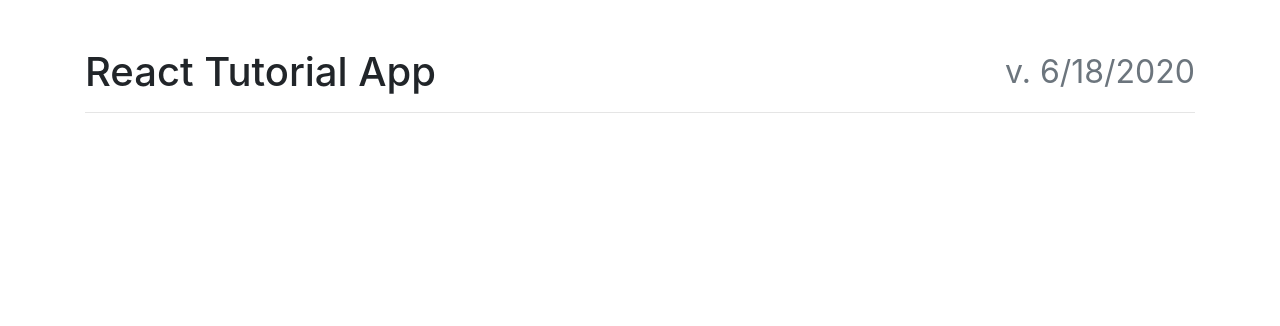
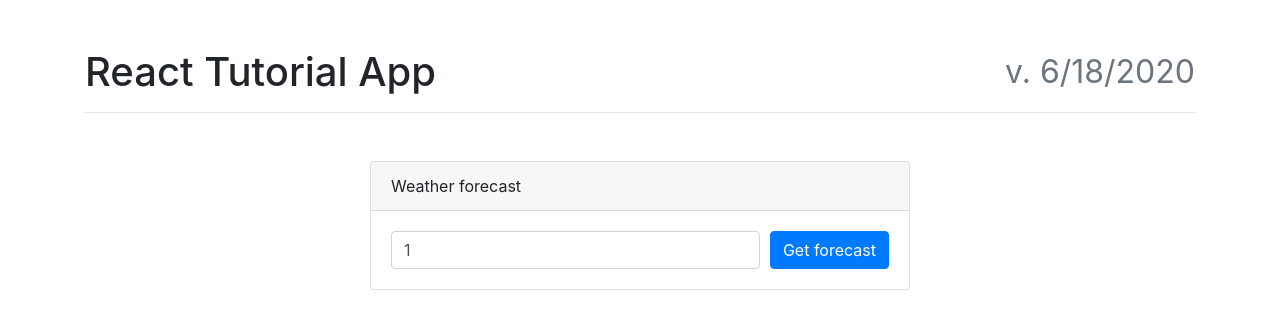
Before and after one commit to pwolaq/react-workshop, a React (Create React App) app: page /weather/1 in a window 1280 px wide. Shown: the top 326 px of the page. Built offline with nearby package versions, Linux system fonts and the light colour scheme.

Commit message:
Setup for exercise 10

```diff
--- /dev/null
+++ b/src/weather/Weather.tsx
@@ -0,0 +1,19 @@
+import React from 'react';
+
+interface WeatherProps {
+}
+
+const Weather: React.FunctionComponent<WeatherProps> = ({ children }) => (
+    <div className="col-6">
+        <div className="card">
+            <div className="card-header">
+                Weather forecast
+            </div>
+            <div className="card-body">
+                {children}
+            </div>
+        </div>
+    </div>
+);
+
+export default Weather;
--- a/src/weather/WeatherContainer.tsx
+++ b/src/weather/WeatherContainer.tsx
@@ -1,9 +1,59 @@
 import React from "react";
+import Weather from "./Weather";
+import { RouteComponentProps } from "react-router-dom";
+import WeatherForm from "./WeatherForm";
 
-class WeatherContainer extends React.Component<any, any> {
+interface WeatherContainerState {
+    city: string;
+}
+
+interface RouteInfo {
+    city?: string;
+}
+
+type WeatherContainerProps = RouteComponentProps<RouteInfo>;
+
+class WeatherContainer extends React.Component<WeatherContainerProps, WeatherContainerState> {
+    state = {
+        city: this.props.match.params.city ?? ""
+    };
+
+    componentDidMount() {
+        if (this.state.city !== '') {
+            this.getForecast();
+        }
+    }
+
+    componentDidUpdate(prevProps: Readonly<WeatherContainerProps>) {
+        if (prevProps.match.params.city !== this.props.match.params.city) {
+            this.setState({
+                city: this.props.match.params.city ?? ""
+            }, this.getForecast);
+        }
+    }
+
+    handleCityChange = (e: React.ChangeEvent<HTMLInputElement>) => this.setState({
+        city: e.target.value
+    });
+
+    handleSubmit = (e: React.FormEvent) => {
+        e.preventDefault();
+        this.props.history.push(`/weather/${this.state.city}`);
+    };
+
+    getForecast = () => {
+        // TODO
+    };
+
     render() {
         return (
-            <div />
+            <Weather>
+                <WeatherForm
+                    city={this.state.city}
+                    onCityChange={this.handleCityChange}
+                    onSubmit={this.handleSubmit}
+                />
+            </Weather>
         );
     }
 }
--- /dev/null
+++ b/src/weather/WeatherForm.tsx
@@ -0,0 +1,22 @@
+import React from 'react';
+
+interface WeatherFormProps {
+    city: string;
+    onCityChange: (e: React.ChangeEvent<HTMLInputElement>) => void;
+    onSubmit: (e: React.FormEvent) => void;
+}
+
+const WeatherForm: React.FunctionComponent<WeatherFormProps> = ({ city, onCityChange, onSubmit }) => (
+    <form onSubmit={onSubmit}>
+        <div className="form-row align-items-center">
+            <div className="col">
+                <input type="text" className="form-control" placeholder="City" value={city} onChange={onCityChange} />
+            </div>
+            <div className="col-auto">
+                <button type="submit" className="btn btn-primary" disabled={city === ""}>Get forecast</button>
+            </div>
+        </div>
+    </form>
+);
+
+export default WeatherForm;
```
Also changed, not shown: 1 other file (tests, documents, lock files or other folders).
